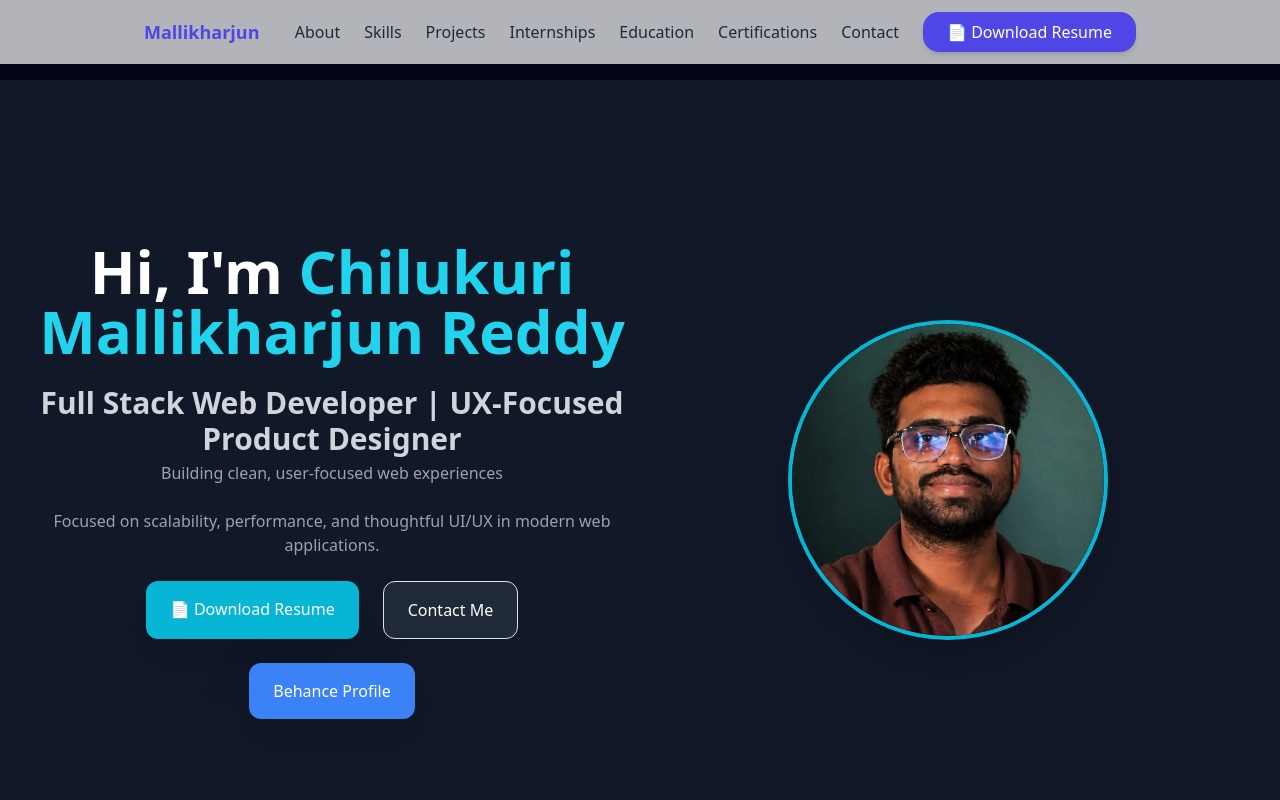
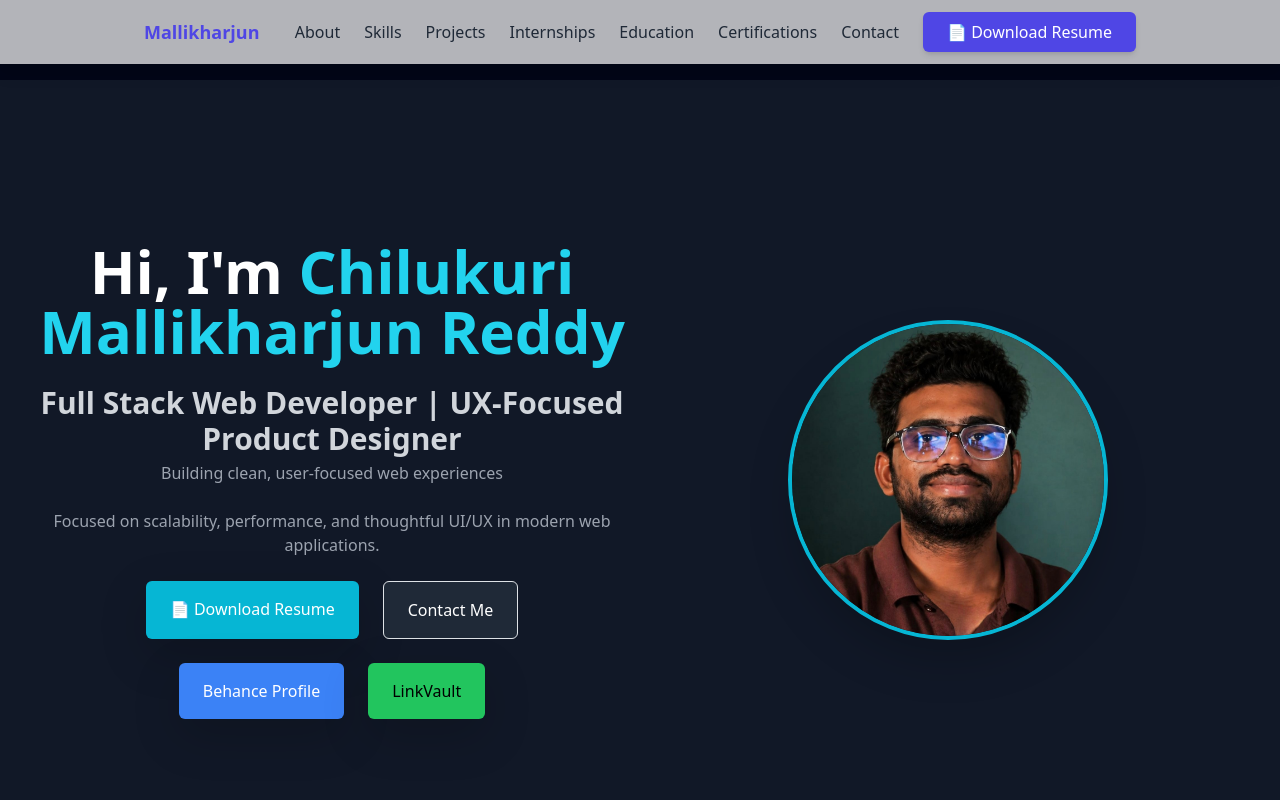
Before and after one commit to MALLIKHARJUNCH-02/Mallikharjun-Reddy-Portfolio, a React (Vite) app: page / in a window 1280 px wide. Shown: the top 800 px of the page. Built offline with nearby package versions, Linux system fonts and the light colour scheme.

Commit message:
Added Link Vault and Updated Button Ui

```diff
--- a/src/components/ui/Button.jsx
+++ b/src/components/ui/Button.jsx
@@ -3,7 +3,7 @@ import { motion } from "framer-motion";
 
 export default function Button({ children, onClick, href, download, variant = "primary" }) {
   const baseStyles =
-    "inline-block px-6 py-2 rounded-2xl font-medium shadow-md transition focus:outline-none focus:ring-2 focus:ring-offset-2";
+    "inline-block px-6 py-2 rounded-md font-medium shadow-md transition focus:outline-none focus:ring-2 focus:ring-offset-2";
   const variants = {
     primary: "bg-indigo-600 text-white hover:bg-indigo-700 focus:ring-indigo-500",
     secondary: "bg-gray-200 text-gray-900 hover:bg-gray-300 focus:ring-gray-400",
--- a/src/sections/Hero.jsx
+++ b/src/sections/Hero.jsx
@@ -56,7 +56,7 @@ const Hero = () => {
                             transition={{ duration: 0.6 }}
                             href="/Mallikharjun_Resume.pdf"
                             download
-                            className="bg-cyan-500 hover:bg-cyan-600 px-6 py-3 rounded-xl font-medium shadow-lg"
+                            className="bg-cyan-500 hover:bg-cyan-600 px-6 py-3 rounded-md font-medium shadow-lg"
                         >
                             📄 Download Resume
                         </motion.a>
@@ -65,7 +65,7 @@ const Hero = () => {
                             animate={isInView ? { opacity: 1, y: 0, scale: 1 } : {}}
                             transition={{ duration: 0.6 }}
                             href="#contact"
-                            className="bg-gray-800 hover:bg-gray-700 border border-gray-600 px-6 py-3 rounded-xl font-medium"
+                            className="bg-gray-800 hover:bg-gray-700 border border-gray-600 px-6 py-3 rounded-md font-medium"
                         >
                             Contact Me
                         </motion.a>
@@ -78,10 +78,22 @@ const Hero = () => {
                             transition={{ duration: 0.6 }}
                             href="https://www.behance.net/mallikhreddy1"
                             download
-                            className="bg-blue-500 hover:bg-cyan-600 px-6 py-3 rounded-xl font-medium shadow-lg"
+                            className="bg-blue-500 hover:bg-cyan-600 px-6 py-3 rounded-md font-medium shadow-lg"
                             target="blank"
                         >
                             Behance Profile
+                        </motion.a>
+
+                        <motion.a
+                            initial={{ opacity: 0, y: -30, scale: 0.9 }}
+                            animate={isInView ? { opacity: 1, y: 0, scale: 1 } : {}}
+                            transition={{ duration: 0.6 }}
+                            href="https://link-vault-two-mauve.vercel.app/"
+                            download
+                            className="bg-green-500 text-black hover:bg-blue-600 px-6 py-3 rounded-md font-medium shadow-lg"
+                            target="blank"
+                        >
+                            LinkVault
                         </motion.a>
                     </div>
                 </div>
```
